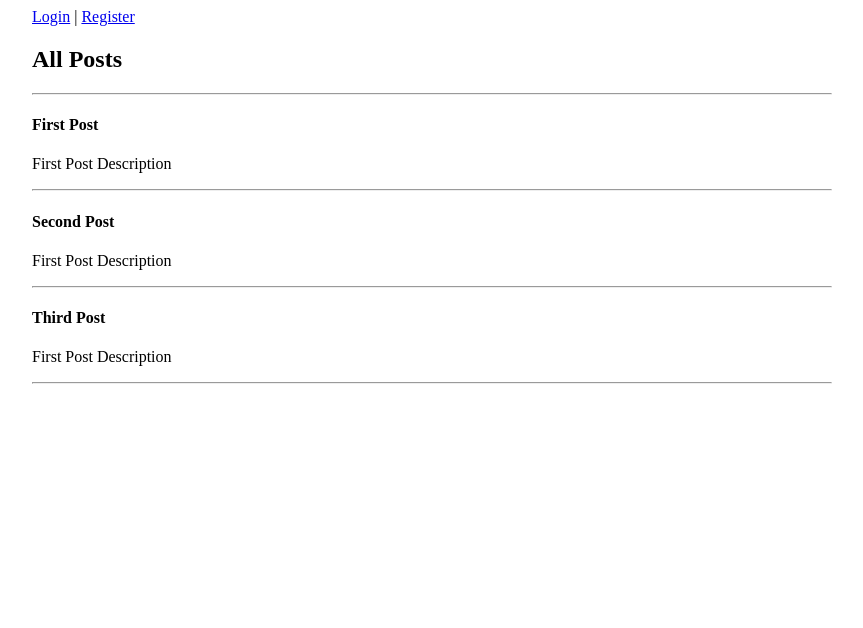
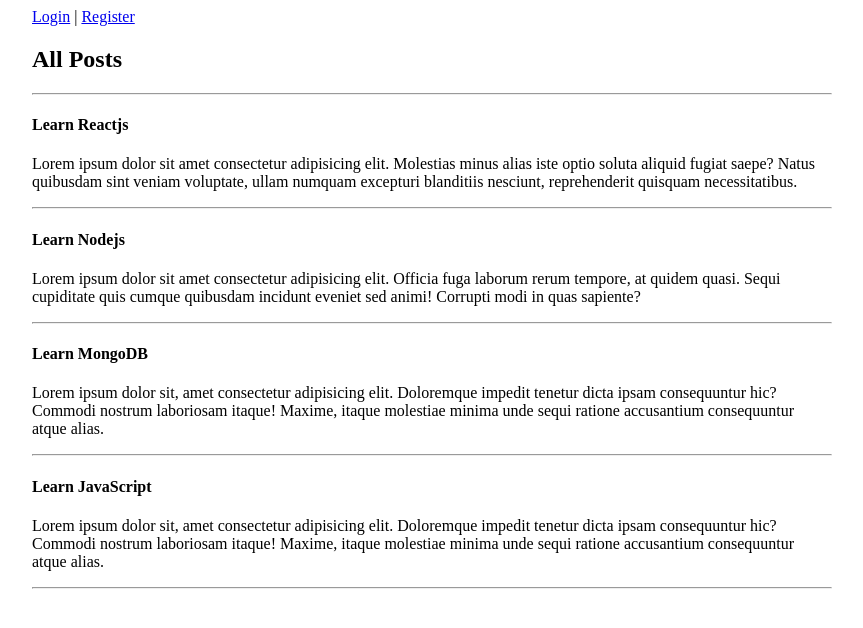
Before and after one commit to MelissaHoffman09/AFS200, a Django app: page / in a window 1280 px wide. Shown: the top 628 px of the page, without its empty margins (208-1071 px from the left). Run offline with Django 3.2, Linux system fonts and the light colour scheme.

Commit message:
capstone

```diff
--- a/user-signup-login-logout-in-django-master/main/templates/home.html
+++ b/user-signup-login-logout-in-django-master/main/templates/home.html
@@ -3,7 +3,7 @@
 <head>
     <meta charset="UTF-8">
     <meta name="viewport" content="width=device-width,initial-scale=1.0">
-    <title>Home Page</title>
+    <title>Coding 101</title>
 </head>
 <body>
     <div class="container" style="width: 800px; margin:0 auto;">
@@ -16,14 +16,17 @@
         {% endif %}
         <h2>All Posts</h2>
         <hr/>
-        <h4>First Post</h4>
-        <p>First Post Description</p>
+        <h4>Learn Reactjs</h4>
+        <p>Lorem ipsum dolor sit amet consectetur adipisicing elit. Molestias minus alias iste optio soluta aliquid fugiat saepe? Natus quibusdam sint veniam voluptate, ullam numquam excepturi blanditiis nesciunt, reprehenderit quisquam necessitatibus.</p>
         <hr/>
-        <h4>Second Post</h4>
-        <p>First Post Description</p>
+        <h4>Learn Nodejs</h4>
+        <p>Lorem ipsum dolor sit amet consectetur adipisicing elit. Officia fuga laborum rerum tempore, at quidem quasi. Sequi cupiditate quis cumque quibusdam incidunt eveniet sed animi! Corrupti modi in quas sapiente?</p>
         <hr/>
-        <h4>Third Post</h4>
-        <p>First Post Description</p>
+        <h4>Learn MongoDB</h4>
+        <p>Lorem ipsum dolor sit, amet consectetur adipisicing elit. Doloremque impedit tenetur dicta ipsam consequuntur hic? Commodi nostrum laboriosam itaque! Maxime, itaque molestiae minima unde sequi ratione accusantium consequuntur atque alias.</p>
+        <hr/>
+        <h4>Learn JavaScript</h4>
+        <p>Lorem ipsum dolor sit, amet consectetur adipisicing elit. Doloremque impedit tenetur dicta ipsam consequuntur hic? Commodi nostrum laboriosam itaque! Maxime, itaque molestiae minima unde sequi ratione accusantium consequuntur atque alias.</p>
         <hr/>
     </div>
 </body>
```
Also changed, not shown: user-signup-login-logout-in-django-master/db.sqlite3.
